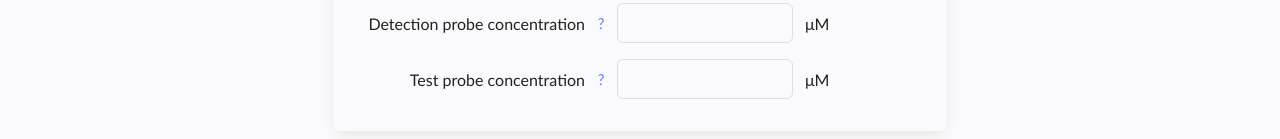
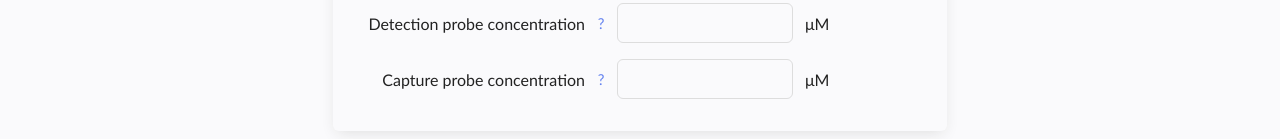
Before and after one commit to PauliusSasnauskas/igem-vilnius-2020-software, a React (Create React App) app in the folder frontend/: page / in a window 1280 px wide. Shown: the part 661-800 px from the top of the page. Built offline with nearby package versions, Linux system fonts and the light colour scheme.

Commit message:
rename test probe to capture probe

```diff
--- a/frontend/src/LFAModelIndex.js
+++ b/frontend/src/LFAModelIndex.js
@@ -106,7 +106,7 @@ export default function LFAModelIndex(props){
                     setParameter={setParameter}
                     setOpenInfoPopup={setOpenInfoPopup}  />
                 <NumberInput
-                    label="Test probe concentration"
+                    label="Capture probe concentration"
                     unit="μM"
                     parameterName="rCoef"
                     value={parameters.rCoef}
--- a/frontend/src/LFAModelResults.js
+++ b/frontend/src/LFAModelResults.js
@@ -17,7 +17,7 @@ export default function LFAModelIndex(props){
             Diffusion Coefficient: {request.diffusCoef}<br/>
             Analyte concentration: {request.aCoef} μM<br/>
             Detection probe concentration: {request.pCoef} μM<br/>
-            Test probe concentration: {request.rCoef} μM<br/>
+            Capture probe concentration: {request.rCoef} μM<br/>
             Association rate: {request.assocRate} 1/s<br/>
             Dissociation rate: {request.dissocRate} 1/s<br/>
         </Container>
```
